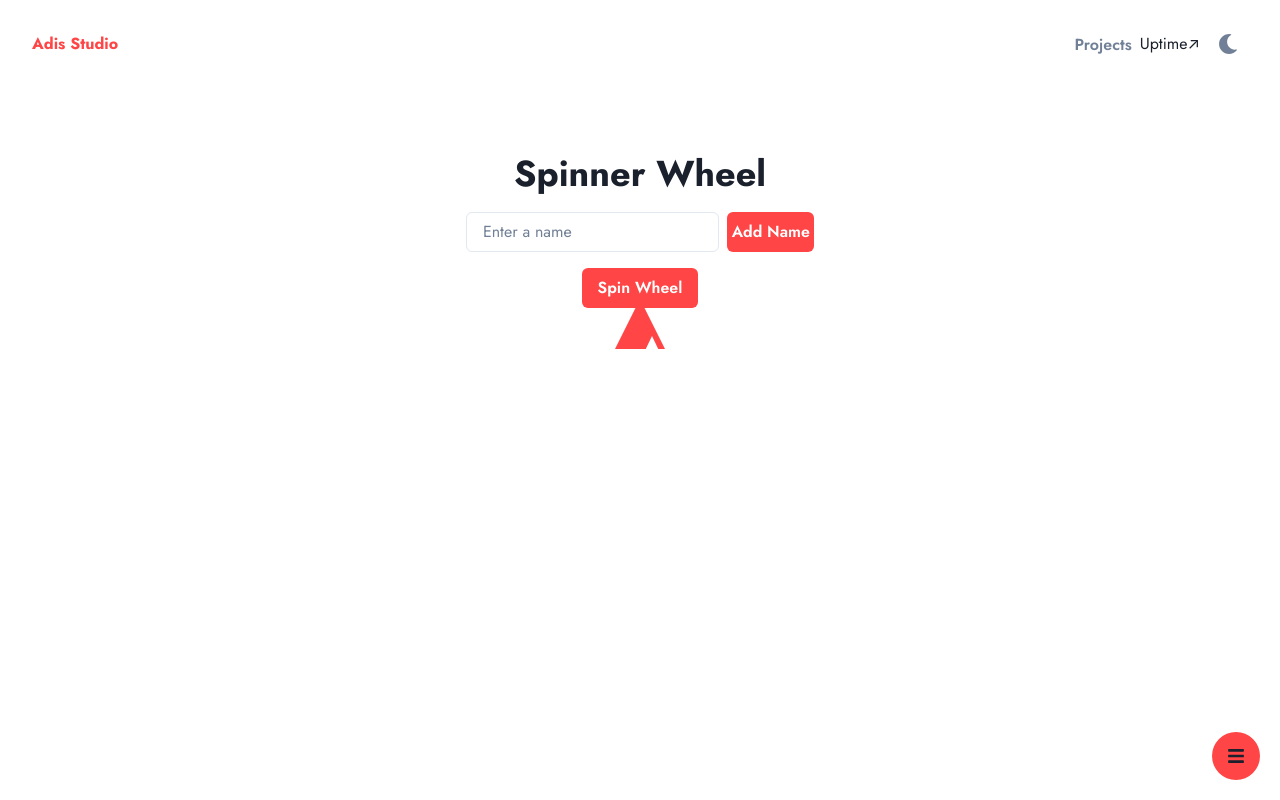
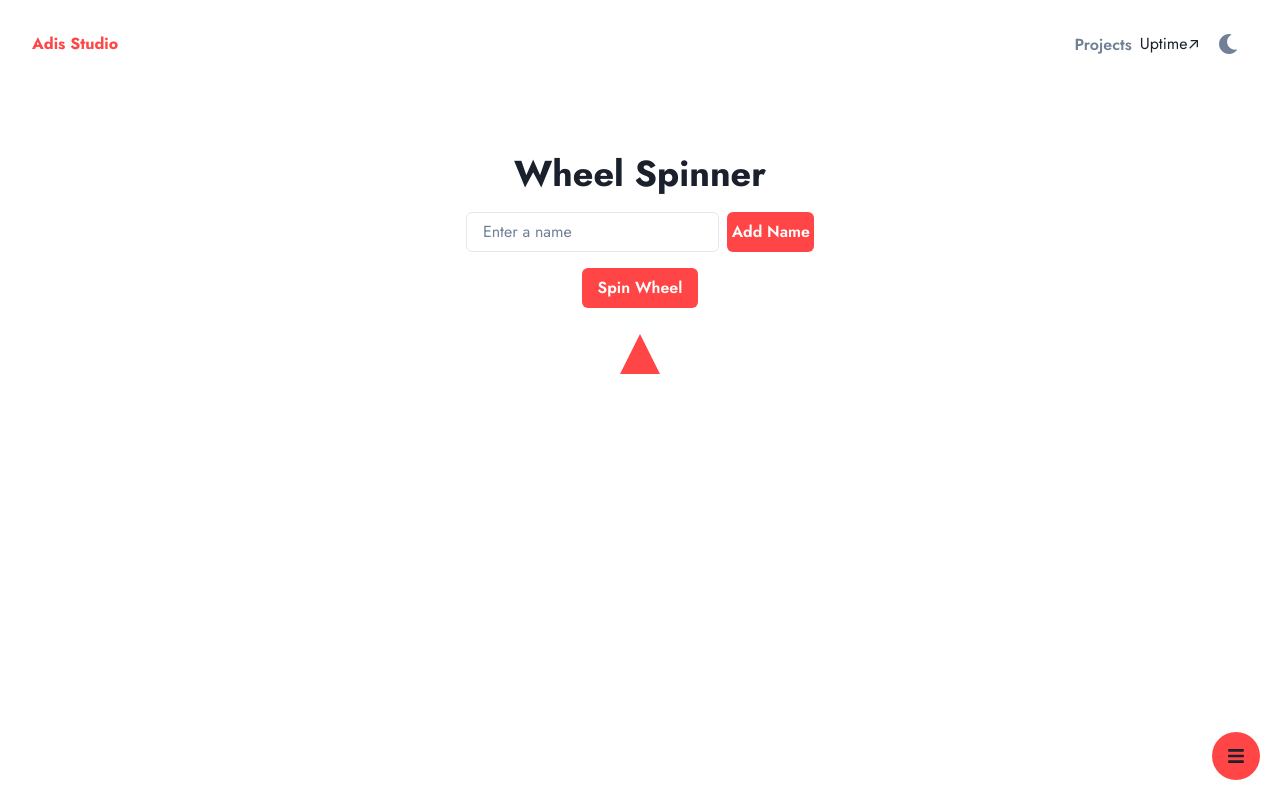
Before and after one commit to adityaREDFLAG/Adis-Site, a Next.js app: page /Wheel in a window 1280 px wide. Shown: the top 800 px of the page. Built offline with nearby package versions, Linux system fonts and the light colour scheme.

Commit message:
Update Wheel.tsx help me

```diff
--- a/src/pages/Wheel.tsx
+++ b/src/pages/Wheel.tsx
@@ -100,8 +100,8 @@ const WheelSpinner: React.FC = () => {
 
   return (
     <Center minH="100vh" flexDirection="column" p={8}>
-      <NextSeo title="Spinner Wheel" />
-      <Heading mb={4}>Spinner Wheel</Heading>
+      <NextSeo title="Wheel Spinner" />
+      <Heading mb={4}>Wheel Spinner</Heading>
       <VStack mb={4} spacing={4}>
         <HStack>
           <Input
@@ -124,32 +124,17 @@ const WheelSpinner: React.FC = () => {
           height={500}
           style={{ transition: 'transform 3s ease-out', transform: `rotate(${rotation}deg)` }}
         />
-        <Box position="absolute" top="50%" left="50%" transform="translate(-50%, -50%)">
-          <Box
-            position="relative"
-            width="0"
-            height="0"
-            borderLeft="25px solid transparent"
-            borderRight="25px solid transparent"
-            borderBottom="50px solid #FF4545"
-            transform="translateY(-250px) rotate(0deg)"
-          >
-            <Box
-              position="absolute"
-              top="0"
-              left="0"
-              right="0"
-              bottom="0"
-              margin="auto"
-              width="0"
-              height="0"
-              borderLeft="12px solid transparent"
-              borderRight="12px solid transparent"
-              borderBottom="25px solid white"
-              transform="translateY(50px)"
-            />
-          </Box>
-        </Box>
+        <Box
+          position="absolute"
+          top="10px"
+          left="50%"
+          transform="translateX(-50%)"
+          width="0"
+          height="0"
+          borderLeft="20px solid transparent"
+          borderRight="20px solid transparent"
+          borderBottom="40px solid #FF4545"
+        />
         {winner && (
           <Text fontSize="2xl" fontWeight="bold" color="#FF4545" mt={4}>
             Winner: {winner}
```
